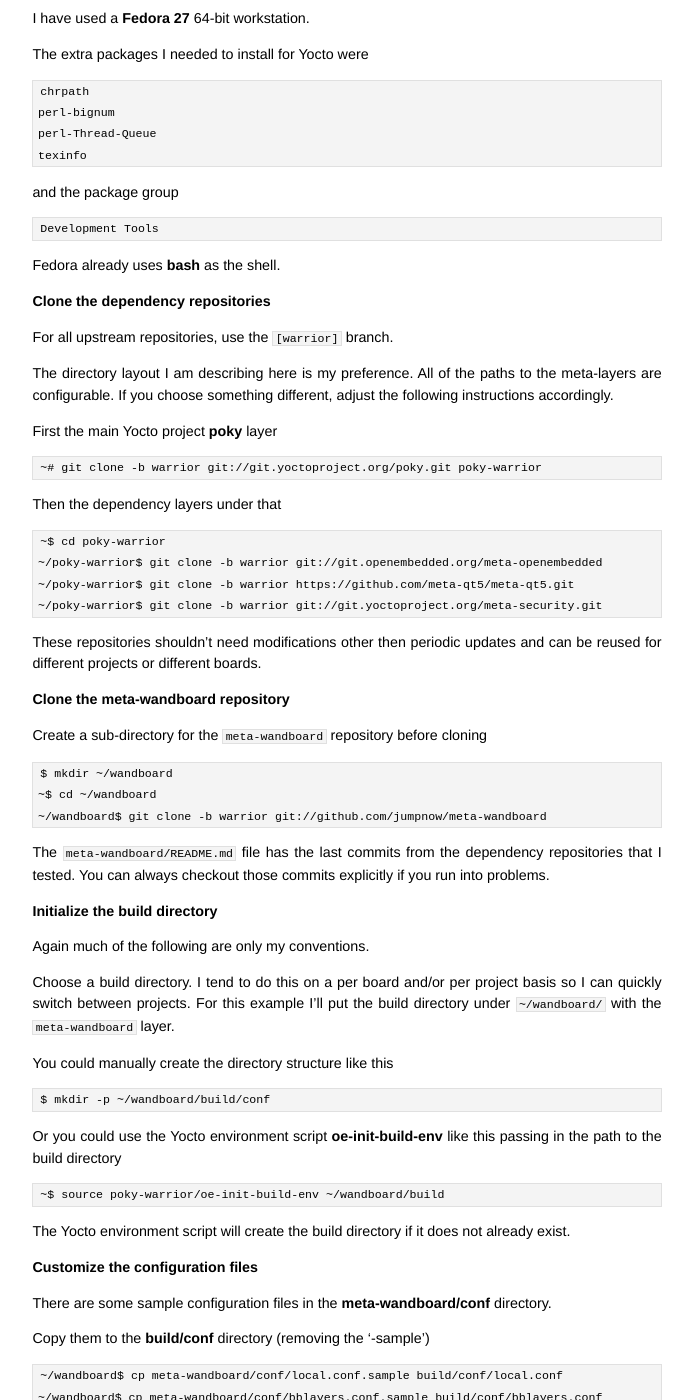
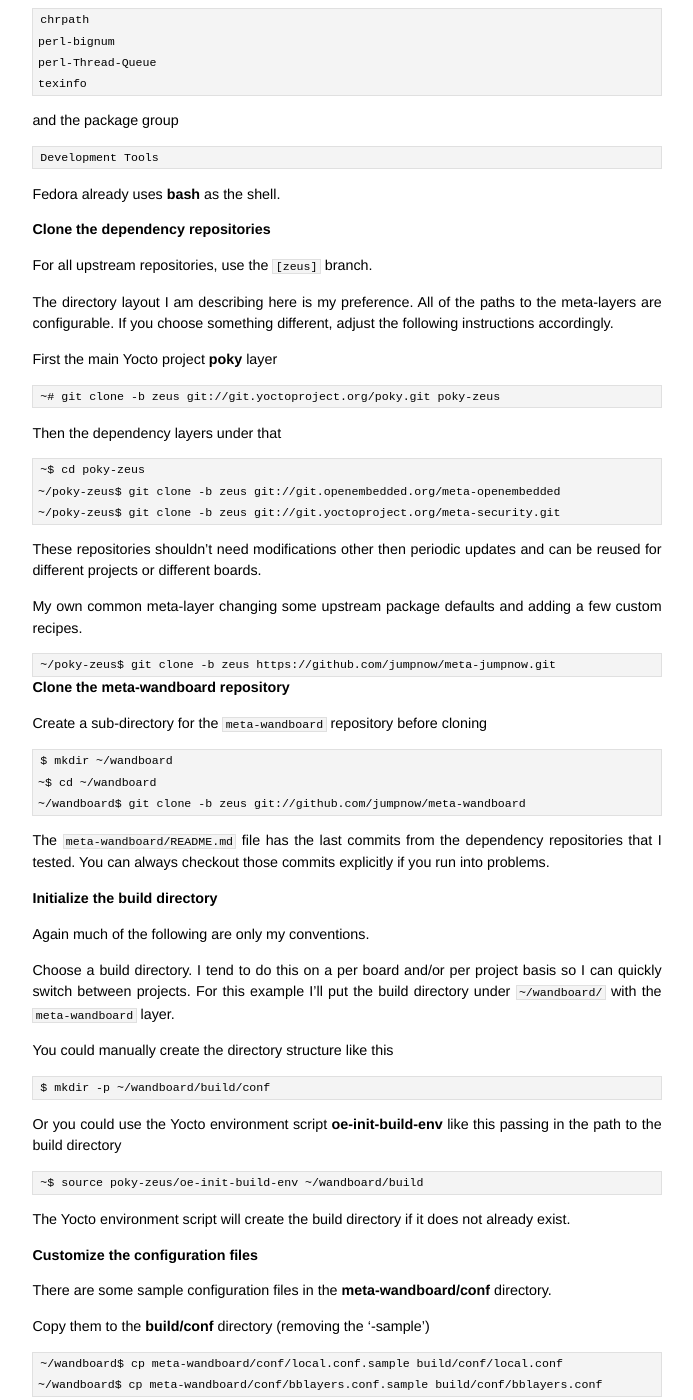
Before and after one commit to jumpnow/jumpnowtek-site, a Jekyll site: the page built from _posts/2014-02-28-Wandboard-Systems-with-Yocto.md, in a window 1280 px wide and 1400 px high, scrolled down 1863 px. Shown: the whole window, without its empty margins (293-986 px from the left). Built offline with Jekyll 4.4.1, drawn with Linux system fonts in a browser that asks for light colours; some of the changed text lies outside the part shown.

Commit message:
Upgrade yocto posts to zeus

```diff
--- a/_posts/2014-02-28-Wandboard-Systems-with-Yocto.md
+++ b/_posts/2014-02-28-Wandboard-Systems-with-Yocto.md
@@ -19,25 +19,21 @@
 
 ### System Info
 
-The Yocto version is **2.7**, the `[warrior]` branch.
+The Yocto version is **3.0**, the `[zeus]` branch.
 
-The default kernel is **5.3**. A recipe for a **4.19** LTS kernel is also available.
+The default kernel is **5.4**. A recipe for a **4.19** LTS kernel is also available.
 
-The u-boot version is **2019.01**.
+The u-boot version is **2019.07**.
 
 These are **sysvinit** systems using [eudev][eudev].
 
-Python **3.7.2** is installed.
+Python **3.7.5** is installed.
 
-gcc/g++ **8.3.0** and associated build tools are installed.
+gcc/g++ **9.2.0** and associated build tools are installed.
 
-git **2.20.1** is installed.
+git **2.23.0** is installed.
 
-wireguard **20190913** is installed.
-
-The Qt version is **5.12.3** built with the **linuxfb** backend.
-
-There is no video hardware acceleration in these systems. That requires some additional work.
+wireguard **20191219** is installed.
 
 My systems use **sysvinit**, but Yocto supports **systemd** if you would rather use that.
 
@@ -108,22 +104,25 @@
 
 ### Clone the dependency repositories
 
-For all upstream repositories, use the `[warrior]` branch.
+For all upstream repositories, use the `[zeus]` branch.
 
 The directory layout I am describing here is my preference. All of the paths to the meta-layers are configurable. If you choose something different, adjust the following instructions accordingly.
 
 First the main Yocto project **poky** layer
 
-    ~# git clone -b warrior git://git.yoctoproject.org/poky.git poky-warrior
+    ~# git clone -b zeus git://git.yoctoproject.org/poky.git poky-zeus
 
 Then the dependency layers under that
 
-    ~$ cd poky-warrior
-    ~/poky-warrior$ git clone -b warrior git://git.openembedded.org/meta-openembedded
-    ~/poky-warrior$ git clone -b warrior https://github.com/meta-qt5/meta-qt5.git
-    ~/poky-warrior$ git clone -b warrior git://git.yoctoproject.org/meta-security.git
+    ~$ cd poky-zeus
+    ~/poky-zeus$ git clone -b zeus git://git.openembedded.org/meta-openembedded
+    ~/poky-zeus$ git clone -b zeus git://git.yoctoproject.org/meta-security.git
 
 These repositories shouldn't need modifications other then periodic updates and can be reused for different projects or different boards.
+
+My own common meta-layer changing some upstream package defaults and adding a few custom recipes.
+
+    ~/poky-zeus$ git clone -b zeus https://github.com/jumpnow/meta-jumpnow.git
 
 ### Clone the meta-wandboard repository
 
@@ -131,7 +130,7 @@
 
     $ mkdir ~/wandboard
     ~$ cd ~/wandboard
-    ~/wandboard$ git clone -b warrior git://github.com/jumpnow/meta-wandboard
+    ~/wandboard$ git clone -b zeus git://github.com/jumpnow/meta-wandboard
 
 The `meta-wandboard/README.md` file has the last commits from the dependency repositories that I tested. You can always checkout those commits explicitly if you run into problems.
 
@@ -148,7 +147,7 @@
 
 Or you could use the Yocto environment script **oe-init-build-env** like this passing in the path to the build directory
 
-    ~$ source poky-warrior/oe-init-build-env ~/wandboard/build
+    ~$ source poky-zeus/oe-init-build-env ~/wandboard/build
 
 The Yocto environment script will create the build directory if it does not already exist.
 
@@ -175,9 +174,10 @@
 
 For example, if your directory structure does not look exactly like this, you will need to modify `bblayers.conf`
 
-    ~/poky-warrior/
+    ~/poky-zeus/
+         meta-jumpnow/
          meta-openembedded/
-         meta-qt5/
+         meta-security/
          ...
 
     ~/wandboard/
@@ -322,11 +322,11 @@
 
 For instance, if I had this in the `local.conf`
 
-    TMPDIR = "/oe6/wand/tmp-warrior"
+    TMPDIR = "/oe6/wand/tmp-zeus"
 
 then I would export this environment variable before running `copy_boot.sh`
 
-    ~/wandboard/meta-wandboard/scripts$ export OETMP=/oe6/wand/tmp-warrior
+    ~/wandboard/meta-wandboard/scripts$ export OETMP=/oe6/wand/tmp-zeus
 
 If you didn't override the default **TMPDIR** in `local.conf`, then set it to the default **TMPDIR**
 
@@ -342,7 +342,7 @@
 
 This script formats the first partition of the SD card as an *EXT4* filesystem and copies the operating system to it.
 
-The script accepts an optional command line argument for the image type, for example `console` or `qt5`. The default is `console` if no argument is provided.
+The script accepts an optional command line argument for the image type. The default is `console` if no argument is provided.
 
 The script also accepts a `hostname` argument if you want the host name to be something other then the default `wandboard`.
 
@@ -361,7 +361,7 @@
 Here's a realistic example session where I want to copy already built images to a second SD card that I just inserted.
 
     ~$ sudo umount /dev/sdb1
-    ~$ export OETMP=/oe6/wand/tmp-warrior
+    ~$ export OETMP=/oe6/wand/tmp-zeus
     ~$ cd wandboard/meta-wandboard/scripts
     ~/wandboard/meta-wandboard/scripts$ ./copy_boot.sh sdb
     ~/wandboard/meta-wandboard/scripts$ ./copy_rootfs.sh sdb console wandq2
```
Also changed, not shown: other parts of _posts/2014-02-28-Wandboard-Systems-with-Yocto.md (+1 -1 lines), _posts/2014-02-21-Duovero-Systems-with-Yocto.md (+25 -18 lines), _posts/2015-06-08-BeagleBone-Systems-with-Yocto.md (+39 -71 lines), _posts/2015-12-04-Raspberry-Pi-Systems-with-Yocto.md (+8 -8 lines), _posts/2018-01-24-Odroid-C2-Systems-with-Yocto.md (+25 -27 lines).
